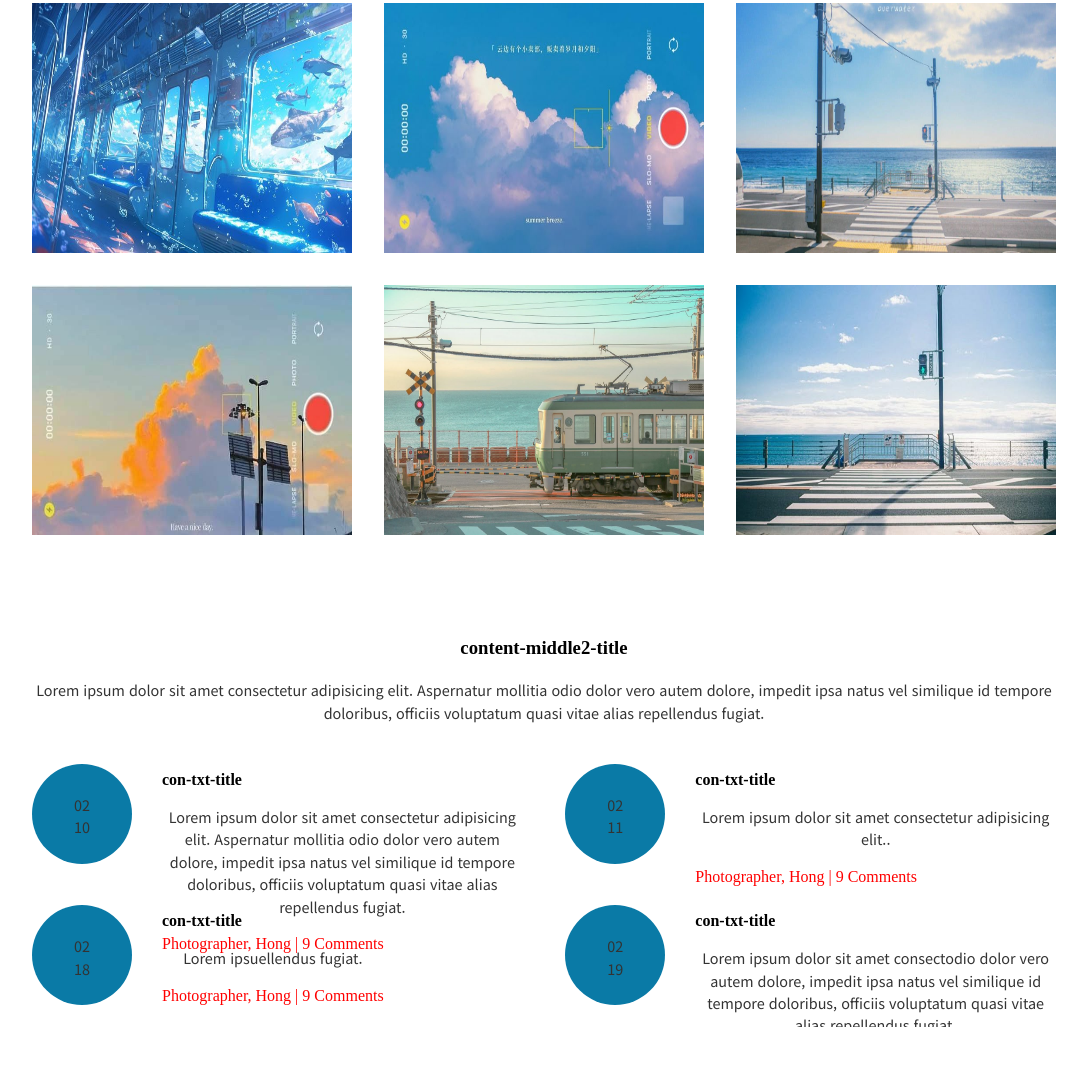
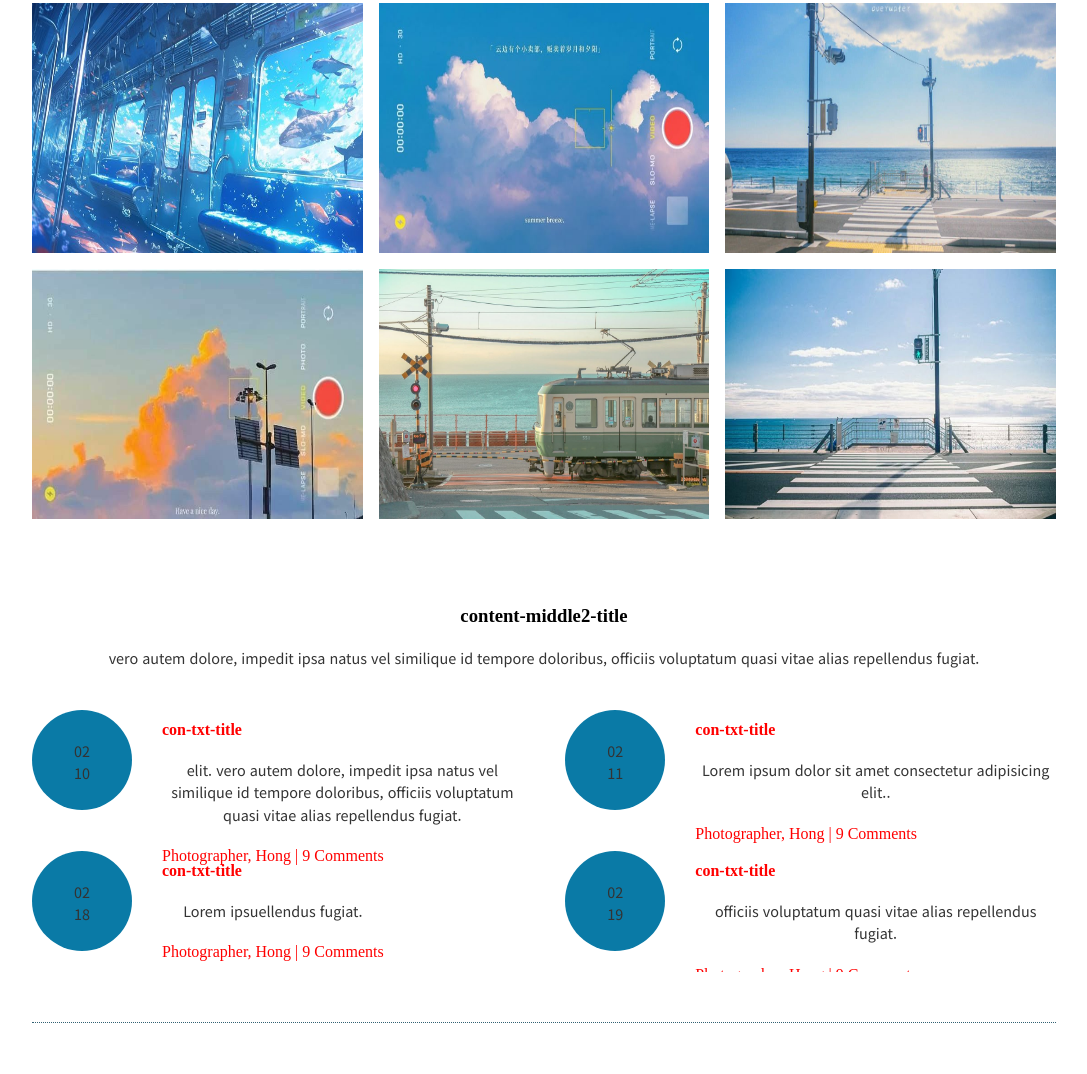
Before and after one commit to QuincyS2S2/asiana-japan-travel, a plain HTML site: page index.html in a window 1280 px wide. Shown: the part 1421-2495 px from the top of the page, without its empty margins (96-1183 px from the left). Drawn offline with Linux system fonts and the light colour scheme; a web font is replaced by a local one.

Commit message:
Add files via upload

```diff
--- a/index.html
+++ b/index.html
@@ -70,7 +70,7 @@
             </div>
             <div class="content-middle2">
                 <h3>content-middle2-title</h3>
-                <p>Lorem ipsum dolor sit amet consectetur adipisicing elit. Aspernatur mollitia odio dolor vero autem dolore, impedit ipsa natus vel similique id tempore doloribus, officiis voluptatum quasi vitae alias repellendus fugiat.</p>
+                <p> vero autem dolore, impedit ipsa natus vel similique id tempore doloribus, officiis voluptatum quasi vitae alias repellendus fugiat.</p>
             <div class="mid2-con">
                 <ul>
                     <li>
@@ -79,7 +79,7 @@
                         </div>
                         <div class="con-txt">
                             <h4>con-txt-title</h4>
-                            <p>Lorem ipsum dolor sit amet consectetur adipisicing elit. Aspernatur mollitia odio dolor vero autem dolore, impedit ipsa natus vel similique id tempore doloribus, officiis voluptatum quasi vitae alias repellendus fugiat.</p>
+                            <p> elit.  vero autem dolore, impedit ipsa natus vel similique id tempore doloribus, officiis voluptatum quasi vitae alias repellendus fugiat.</p>
                             <span>Photographer, Hong | 9 Comments</span>
                         </div>
                     </li>
@@ -109,7 +109,7 @@
                         </div>
                         <div class="con-txt">
                             <h4>con-txt-title</h4>
-                            <p>Lorem ipsum dolor sit amet consectodio dolor vero autem dolore, impedit ipsa natus vel similique id tempore doloribus, officiis voluptatum quasi vitae alias repellendus fugiat.</p>
+                            <p>officiis voluptatum quasi vitae alias repellendus fugiat.</p>
                             <span>Photographer, Hong | 9 Comments</span>
                         </div>
                     </li>
--- a/style.css
+++ b/style.css
@@ -251,9 +251,9 @@ margin : 10px 0;
 
 .content-middle .con-mid-img ul li{
     float: left;
-    width: 31.25%;
-    margin-right: 3.125%;
-    margin-bottom : 3.125%;
+    width: 32.29166666667%;
+    margin-right: 1.5625%;
+    margin-bottom : 1.5625%;
 }
 
 .content-middle .con-mid-img ul li:nth-child(3),
@@ -261,9 +261,6 @@ margin : 10px 0;
     margin-right: 0;
 }
 
-.content-middle2{}
-
-.content-middle2 .mid2-con {}
 
 .content-middle2 .mid2-con ul {
     width: 100%;
@@ -292,7 +289,7 @@ margin : 10px 0;
     top : 30px;
     left : 130px;
     /* background-color: #0A7AA6; 임시지정 */
-    line-height:12px;
+    line-height: 1.2rem;
 }
 
 .content-middle2 .mid2-con ul li .con-txt span {
@@ -311,7 +308,7 @@ margin : 10px 0;
     padding-top : 30px;
 }
 
-.mid-con ul li .con-txt {
+.mid2-con ul li .con-txt {
     text-align: left;
     color : red;
 }
```
